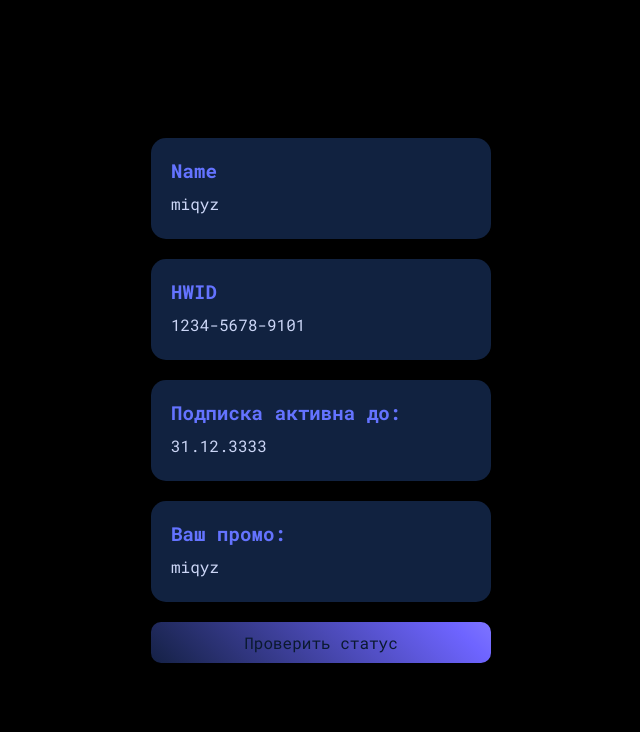
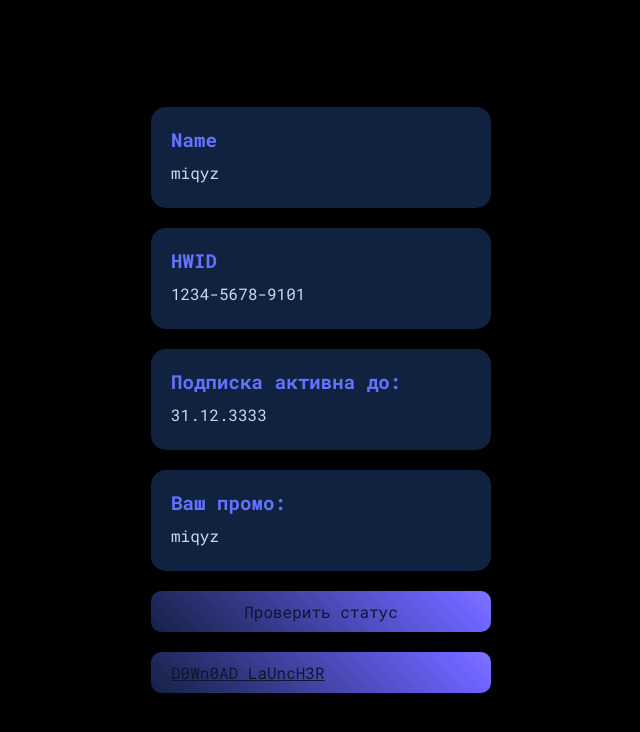
Before and after one commit to n3tw0rkk/n3tw0rkk.github.io, a plain HTML site: page account.html in a window 1280 px wide. Shown: the whole page, without its empty margins (319-959 px from the left). Drawn offline with Linux system fonts and the light colour scheme.

Commit message:
Update account.html

```diff
--- a/account.html
+++ b/account.html
@@ -130,8 +130,11 @@
             <p>miqyz</p>
         </div>
 
-        <!-- Кнопка -->
+        <!-- Jk -->
         <button class="button" onclick="alert('Эта кнопка должна что-то делать... tg : ntwrkclient')">Проверить статус</button>
+
+        <!-- Download Button -->
+        <a href="https://t.me/ntwrkclient" target="_blank" class="button">D0Wn0AD LaUncH3R</a>
     </div>
 
 </body>
```
